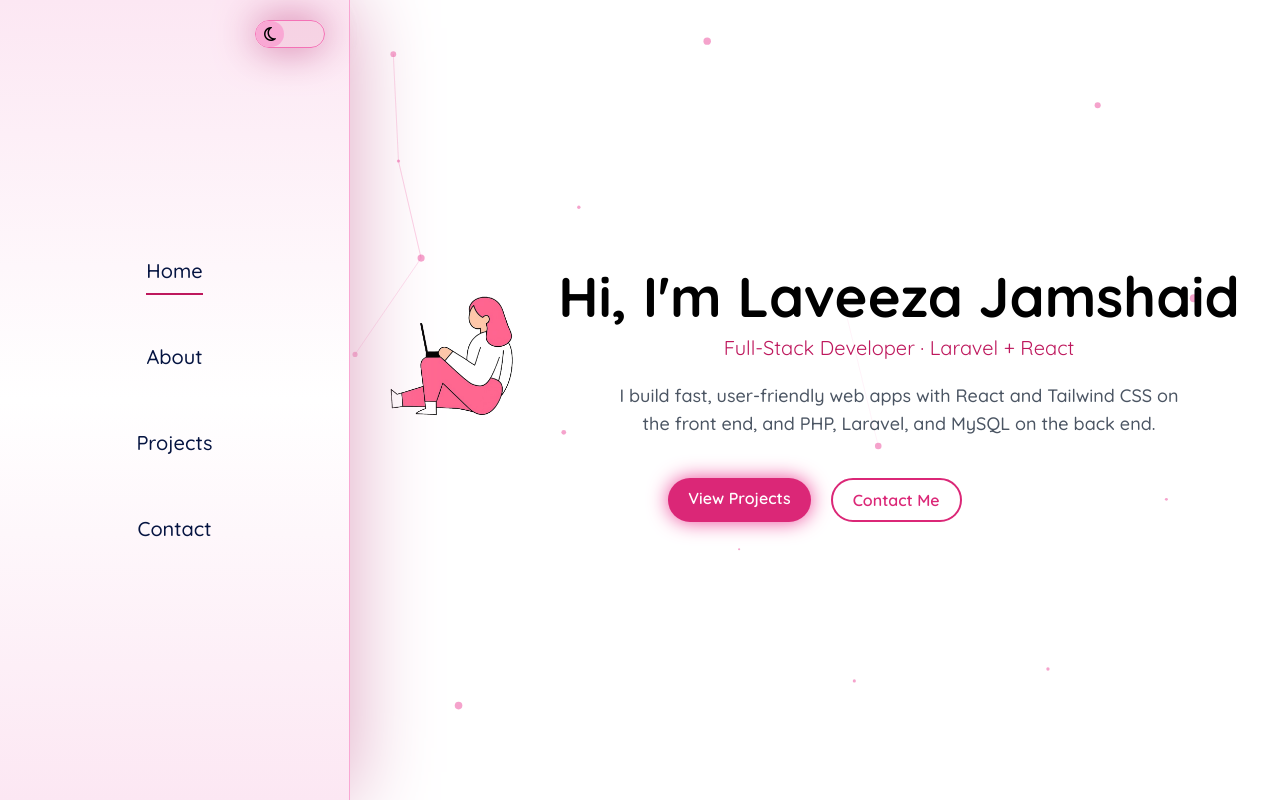
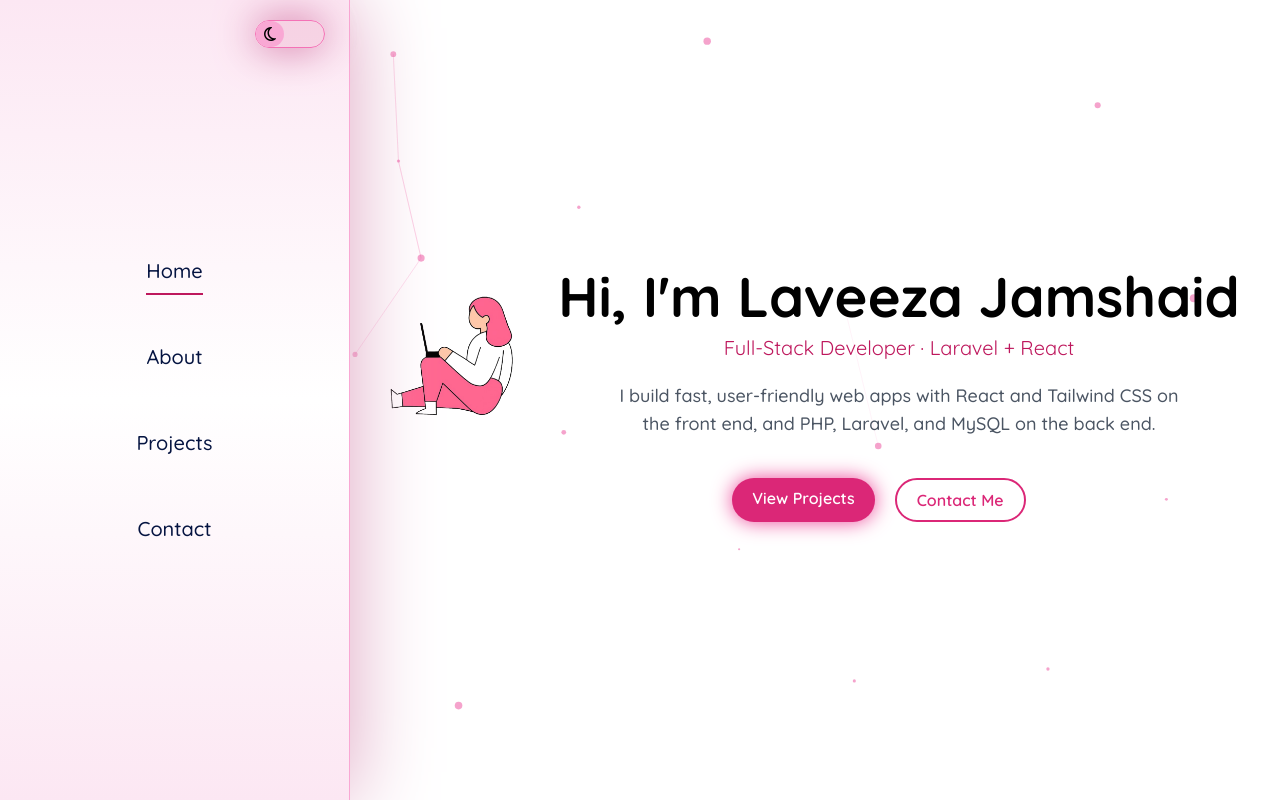
Before and after one commit to Lveeza/laveeza-portfolio, a React (Vite) app: page / in a window 1280 px wide. Built offline with nearby package versions, Linux system fonts and the light colour scheme.

Commit message:
style: add left margin to link container in Home component

```diff
--- a/src/components/Home.jsx
+++ b/src/components/Home.jsx
@@ -52,7 +52,7 @@ export default function Home() {
           </div>
         </div>
 
-        <div className="flex justify-center gap-3 font-semibold sm:gap-5">
+        <div className="ml-32 flex justify-center gap-3 font-semibold sm:gap-5">
           <Link
             to="/projects"
             className="rounded-full bg-pink-600 px-5 py-2 text-white shadow-[0_0_20px_#ec4899] transition-transform duration-300 hover:scale-105 hover:bg-pink-700 focus-visible:outline-2 focus-visible:outline-offset-2 focus-visible:outline-pink-600"
```
